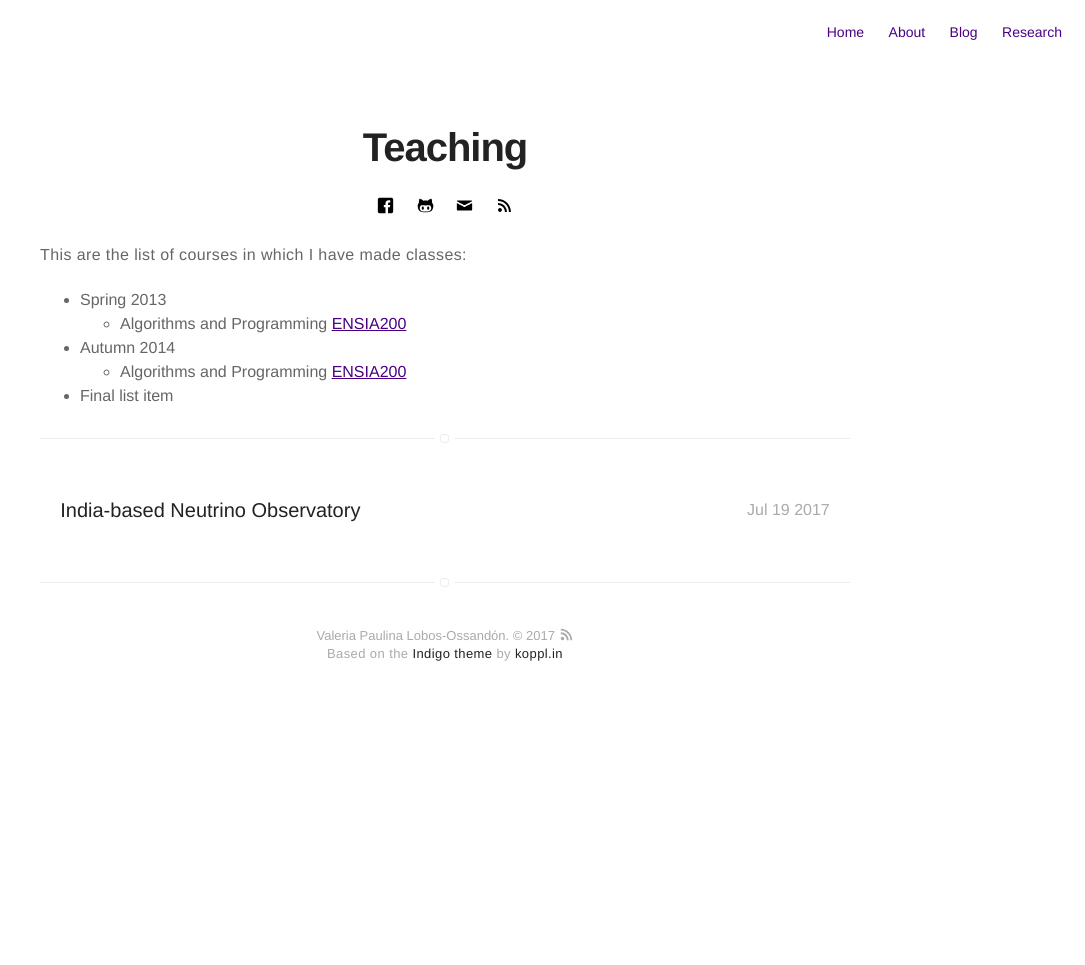
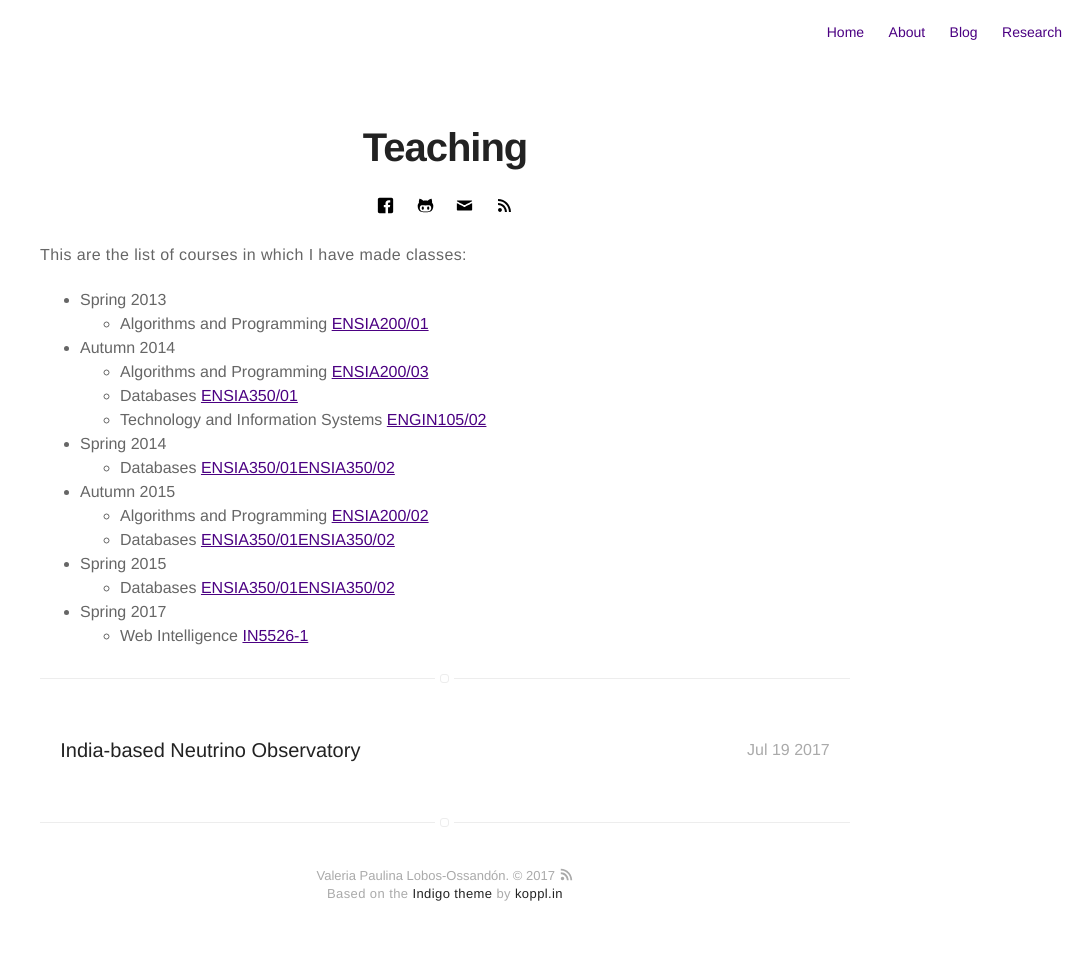
Before and after one commit to vlobos-ossandon/vlobos-ossandon.github.io, a Jekyll site: the page built from teaching.html, in a window 1280 px wide. Shown: the whole page, without its empty margins (195-1280 px from the left). Built offline with Jekyll 4.4.1, drawn with Linux system fonts in a browser that asks for light colours; before the commit the page ends 900 px from its top, so only the background shows below that.

Commit message:
Teaching_3

```diff
--- a/teaching.html
+++ b/teaching.html
@@ -9,15 +9,37 @@ title: Teaching
 <ul>
     <li>Spring 2013
         <ul>
-            <li>Algorithms and Programming <a href="http://pregrado.fen.uchile.cl/Pregrado/DocenciaWeb/Curso.aspx?opcion=Avisos&periodo=20132&cod_catedra=ENSIA200&cod_seccion=01">ENSIA200</a></li>
+            <li>Algorithms and Programming <a href="http://pregrado.fen.uchile.cl/Pregrado/DocenciaWeb/Curso.aspx?opcion=Avisos&periodo=20132&cod_catedra=ENSIA200&cod_seccion=01">ENSIA200/01</a></li>
         </ul>
     </li>
     <li>Autumn 2014
         <ul>
-            <li>Algorithms and Programming <a href="http://pregrado.fen.uchile.cl/Pregrado/DocenciaWeb/Curso.aspx?opcion=Avisos&periodo=20141&cod_catedra=ENSIA200&cod_seccion=03">ENSIA200</a></li>
+            <li>Algorithms and Programming <a href="http://pregrado.fen.uchile.cl/Pregrado/DocenciaWeb/Curso.aspx?opcion=Avisos&periodo=20141&cod_catedra=ENSIA200&cod_seccion=03">ENSIA200/03</a></li>
+            <li>Databases <a href="http://pregrado.fen.uchile.cl/Pregrado/DocenciaWeb/Curso.aspx?opcion=Avisos&periodo=20141&cod_catedra=ENSIA350&cod_seccion=01">ENSIA350/01</a></li>
+            <li>Technology and Information Systems <a href="http://pregrado.fen.uchile.cl/Pregrado/DocenciaWeb/Curso.aspx?opcion=Avisos&periodo=20141&cod_catedra=ENGIN105&cod_seccion=02">ENGIN105/02</a></li>
         </ul>
     </li>
-    <li>Final list item</li>
+    <li>Spring 2014
+        <ul>
+            <li>Databases <a href="http://pregrado.fen.uchile.cl/Pregrado/DocenciaWeb/Curso.aspx?opcion=Avisos&periodo=20142&cod_catedra=ENSIA350&cod_seccion=01">ENSIA350/01</a><a href="http://pregrado.fen.uchile.cl/Pregrado/DocenciaWeb/Curso.aspx?opcion=Avisos&periodo=20142&cod_catedra=ENSIA350&cod_seccion=02">ENSIA350/02</a></li>
+        </ul>
+    </li>
+    <li>Autumn 2015
+        <ul>
+            <li>Algorithms and Programming <a href="http://pregrado.fen.uchile.cl/Pregrado/DocenciaWeb/Curso.aspx?opcion=Avisos&periodo=20151&cod_catedra=ENGIN310&cod_seccion=02">ENSIA200/02</a></li>
+            <li>Databases <a href="http://pregrado.fen.uchile.cl/Pregrado/DocenciaWeb/Curso.aspx?opcion=Avisos&periodo=20151&cod_catedra=ENGIN305&cod_seccion=01">ENSIA350/01</a><a href="http://pregrado.fen.uchile.cl/Pregrado/DocenciaWeb/Curso.aspx?opcion=Avisos&periodo=20151&cod_catedra=ENGIN305&cod_seccion=02">ENSIA350/02</a></li>
+        </ul>
+    </li>
+    <li>Spring 2015
+        <ul>
+            <li>Databases <a href="http://pregrado.fen.uchile.cl/Pregrado/DocenciaWeb/Curso.aspx?opcion=Avisos&periodo=20152&cod_catedra=ENGIN305&cod_seccion=01">ENSIA350/01</a><a href="http://pregrado.fen.uchile.cl/Pregrado/DocenciaWeb/Curso.aspx?opcion=Avisos&periodo=20152&cod_catedra=ENGIN305&cod_seccion=02">ENSIA350/02</a></li>
+        </ul>
+    </li>
+    <li>Spring 2017
+        <ul>
+            <li>Web Intelligence <a href="https://www.u-cursos.cl/ingenieria/2015/2/IN5526/1/datos_curso/">IN5526-1</a></li>
+        </ul>
+    </li>
 </ul>
 
 <section class="list">
```
